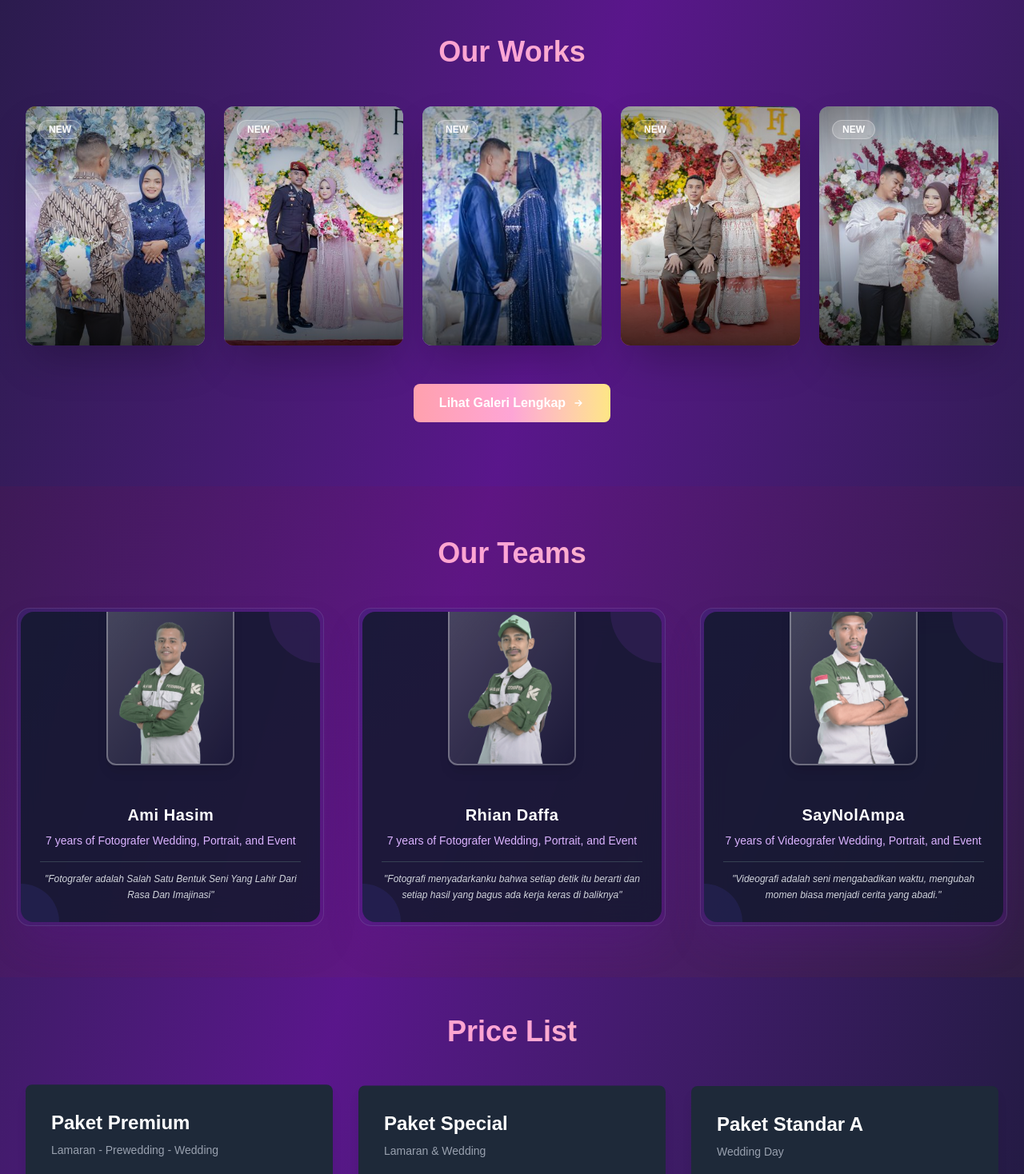
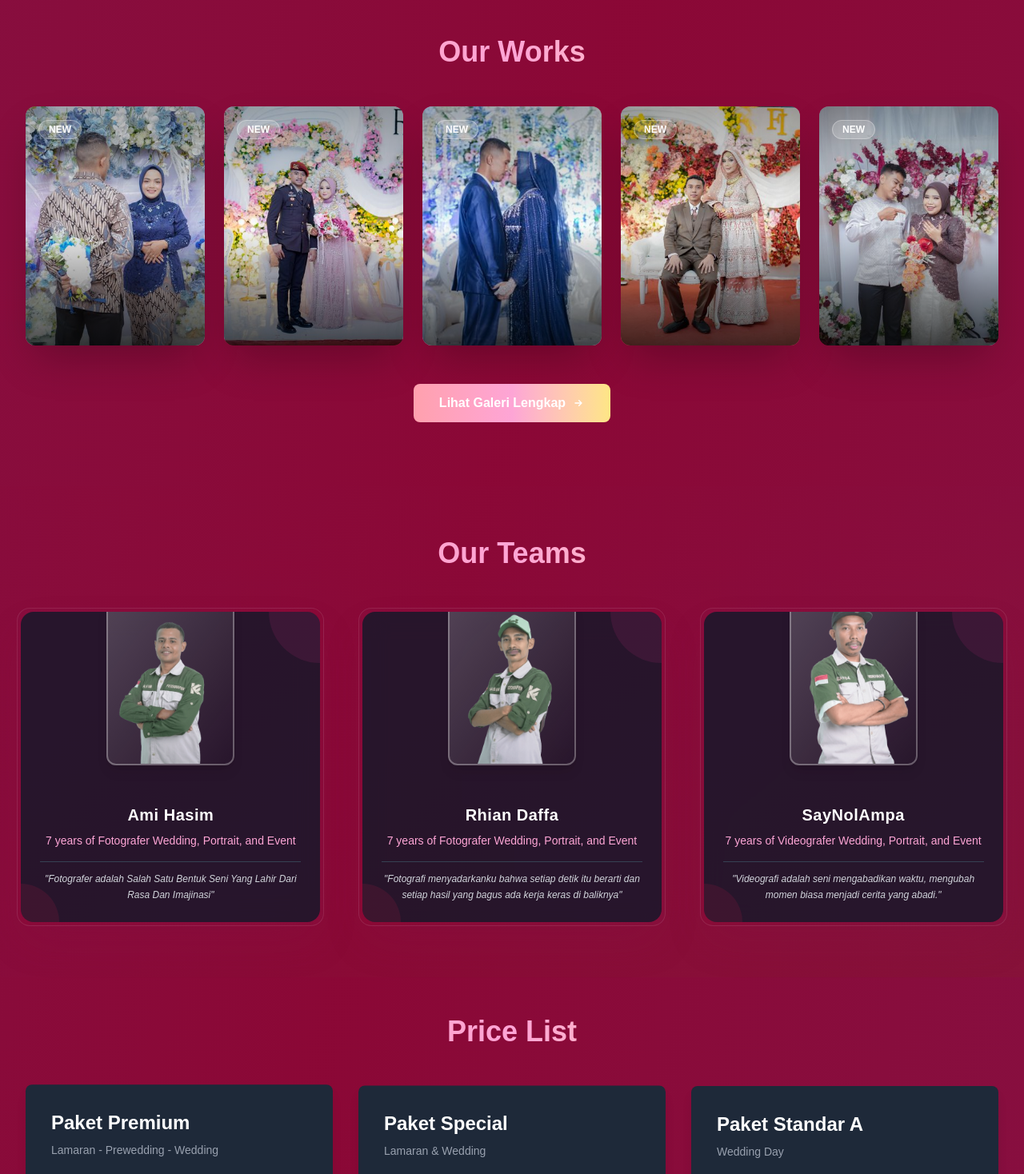
Before and after one commit to Myst0g4n/kangfoto.porto, a Next.js app: page / in a window 1280 px wide. Shown: the part 1660-3128 px from the top of the page at 80% size. Built offline with nearby package versions, Linux system fonts and the light colour scheme; a web font is replaced by a local one.

Commit message:
Replace all purple colors with pink gradient theme across all components

```diff
--- a/app/components/ProjectCard.tsx
+++ b/app/components/ProjectCard.tsx
@@ -8,7 +8,7 @@ export function ProjectCard({ project }: ProjectCardProps) {
     const title = project.name || 'Project'; // Menggunakan property name sesuai dengan struktur data baru
 
     return (
-        <div className="group relative overflow-hidden rounded-lg bg-linear-to-br from-purple-500/20 to-pink-500/20 aspect-square hover:scale-105 transition duration-300 cursor-pointer">
+        <div className="group relative overflow-hidden rounded-lg bg-gradient-to-br from-pink-500/20 via-rose-500/20 to-pink-500/20 aspect-square hover:scale-105 transition duration-300 cursor-pointer">
             <div className="absolute inset-0 bg-black/40 group-hover:bg-black/20 transition"></div>
             <div className="absolute inset-0 flex items-center justify-center">
                 <span className="text-white text-xl font-semibold">{title}</span>
--- a/app/components/ProjectGalleryCard.tsx
+++ b/app/components/ProjectGalleryCard.tsx
@@ -12,7 +12,7 @@ export function ProjectGalleryCard({ image, onImageClick }: ProjectGalleryCardPr
     return (
         <div
             onClick={() => onImageClick(image)}
-            className="group relative overflow-hidden rounded-xl bg-gradient-to-br from-purple-500/20 to-pink-500/20 aspect-[4/3] cursor-pointer shadow-lg hover:shadow-xl transition-shadow duration-300"
+            className="group relative overflow-hidden rounded-xl bg-gradient-to-br from-pink-500/20 via-rose-500/20 to-pink-500/20 aspect-[4/3] cursor-pointer shadow-lg hover:shadow-xl transition-shadow duration-300"
         >
             {/* Thumbnail Image */}
             <div className="absolute inset-0 overflow-hidden">
--- a/app/components/ProjectGalleryCardLanding.tsx
+++ b/app/components/ProjectGalleryCardLanding.tsx
@@ -12,7 +12,7 @@ export function ProjectGalleryCardLanding({ image, onImageClick }: ProjectGaller
     return (
         <div
             onClick={() => onImageClick(image)}
-            className="group relative overflow-hidden rounded-xl bg-gradient-to-br from-indigo-500/30 via-purple-500/30 to-pink-500/30 aspect-[3/4] cursor-pointer shadow-2xl hover:shadow-3xl transition-all duration-500 hover:scale-105"
+            className="group relative overflow-hidden rounded-xl bg-gradient-to-br from-pink-500/30 via-rose-500/30 to-pink-500/30 aspect-[3/4] cursor-pointer shadow-2xl hover:shadow-3xl transition-all duration-500 hover:scale-105"
         >
             {/* Thumbnail Image */}
             <div className="absolute inset-0 overflow-hidden">
@@ -38,7 +38,7 @@ export function ProjectGalleryCardLanding({ image, onImageClick }: ProjectGaller
                         {image.description}
                     </p>
                     <div className="flex items-center justify-center gap-3">
-                        <span className="px-4 py-2 bg-gradient-to-r from-blue-500 to-purple-500 text-white rounded-full text-sm font-semibold shadow-lg">
+                        <span className="px-4 py-2 bg-gradient-to-r from-pink-500 to-rose-500 text-white rounded-full text-sm font-semibold shadow-lg">
                             {image.slug}
                         </span>
                         <span className="text-white text-base font-medium flex items-center gap-2 animate-pulse">
--- a/app/components/TeamMemberCard.tsx
+++ b/app/components/TeamMemberCard.tsx
@@ -19,11 +19,11 @@ export function TeamMemberCard({ member, index }: TeamMemberCardProps) {
         >
             <div className="relative group max-w-sm w-full"> {/* Increased max-width to better fit 3 columns */}
                 {/* Kartu Utama dengan efek glassmorphism dan hover */}
-                <div className="bg-gradient-to-br from-indigo-900/30 to-purple-900/30 backdrop-blur-lg rounded-2xl p-1 shadow-2xl shadow-purple-900/30 border border-white/10 transform transition-all duration-500 group-hover:scale-[1.02] group-hover:shadow-purple-700/40">
+                <div className="bg-gradient-to-br from-pink-900/30 via-rose-900/30 to-pink-900/30 backdrop-blur-lg rounded-2xl p-1 shadow-2xl shadow-pink-900/30 border border-white/10 transform transition-all duration-500 group-hover:scale-[1.02] group-hover:shadow-pink-700/40">
                     <div className="bg-gray-900/80 rounded-2xl p-6 relative overflow-hidden">
                         {/* Efek dekoratif di belakang */}
-                        <div className="absolute top-0 right-0 w-32 h-32 bg-purple-500/10 rounded-full -mr-16 -mt-16"></div>
-                        <div className="absolute bottom-0 left-0 w-24 h-24 bg-indigo-500/10 rounded-full -ml-12 -mb-12"></div>
+                        <div className="absolute top-0 right-0 w-32 h-32 bg-pink-500/10 rounded-full -mr-16 -mt-16"></div>
+                        <div className="absolute bottom-0 left-0 w-24 h-24 bg-rose-500/10 rounded-full -ml-12 -mb-12"></div>
 
                         {/* Foto yang sedikit keluar dari atas kartu */}
                         <div className="-mt-10 mb-4 relative z-10 flex justify-center">
@@ -37,7 +37,7 @@ export function TeamMemberCard({ member, index }: TeamMemberCardProps) {
                         {/* Bagian teks di dalam kartu */}
                         <div className="pt-8 relative z-10"> {/* Memberi ruang untuk foto yang keluar */}
                             <h2 className="text-xl font-bold text-white text-center tracking-wide">{member.name}</h2>
-                            <p className="text-purple-300 text-center mt-2 font-medium text-sm">{member.experience}</p>
+                            <p className="text-pink-300 text-center mt-2 font-medium text-sm">{member.experience}</p>
                             <div className="mt-4 border-t border-gray-700 pt-3">
                                 <h4 className="text-xs italic text-gray-300 text-center leading-relaxed">"{member.quote}"</h4>
                             </div>
--- a/app/components/footer.tsx
+++ b/app/components/footer.tsx
@@ -49,16 +49,16 @@ export default function Footer() {
   const getHoverColor = (platformName: string) => {
     switch (platformName.toLowerCase()) {
       case 'instagram':
-        return 'hover:text-purple-400';
+        return 'hover:text-pink-400';
       case 'facebook':
-        return 'hover:text-blue-400';
+        return 'hover:text-rose-400';
       case 'twitter':
       case 'x':
-        return 'hover:text-blue-300';
+        return 'hover:text-rose-300';
       case 'tiktok':
         return 'hover:text-pink-500';
       default:
-        return 'hover:text-gray-300';
+        return 'hover:text-rose-300';
     }
   };
 
@@ -67,15 +67,15 @@ export default function Footer() {
   }
 
   return (
-    <footer className="bg-black/50 border-t border-purple-500/20 py-8 mt-20">
+    <footer className="bg-gradient-to-r from-pink-900/50 via-rose-900/50 to-pink-900/50 border-t border-pink-500/30 py-8 mt-20">
       <div className="max-w-7xl mx-auto px-4">
         <div className="flex flex-col md:flex-row justify-between items-center">
           <div className="mb-4 md:mb-0">
-            <p className="text-gray-400">&copy; 2019 KangFoto. All rights reserved.</p>
+            <p className="text-pink-200">&copy; 2019 KangFoto. All rights reserved.</p>
           </div>
           <div className="flex space-x-6">
             {loading ? (
-              <p className="text-gray-400">Loading social links...</p>
+              <p className="text-pink-200">Loading social links...</p>
             ) : error ? (
               <p className="text-red-400">Error loading social links</p>
             ) : (
@@ -85,7 +85,7 @@ export default function Footer() {
                     href={socialData.facebook}
                     target="_blank"
                     rel="noopener noreferrer"
-                    className={`text-gray-400 transition-colors duration-300 ${getHoverColor('facebook')}`}
+                    className={`text-pink-200 transition-colors duration-300 ${getHoverColor('facebook')}`}
                   >
                     <span className="sr-only">Facebook</span>
                     {getIcon('facebook')}
@@ -96,7 +96,7 @@ export default function Footer() {
                     href={socialData.instagram}
                     target="_blank"
                     rel="noopener noreferrer"
-                    className={`text-gray-400 transition-colors duration-300 ${getHoverColor('instagram')}`}
+                    className={`text-pink-200 transition-colors duration-300 ${getHoverColor('instagram')}`}
                   >
                     <span className="sr-only">Instagram</span>
                     {getIcon('instagram')}
@@ -107,7 +107,7 @@ export default function Footer() {
                     href={socialData.tiktok}
                     target="_blank"
                     rel="noopener noreferrer"
-                    className={`text-gray-400 transition-colors duration-300 ${getHoverColor('tiktok')}`}
+                    className={`text-pink-200 transition-colors duration-300 ${getHoverColor('tiktok')}`}
                   >
                     <span className="sr-only">TikTok</span>
                     {getIcon('tiktok')}
@@ -118,7 +118,7 @@ export default function Footer() {
                     href={socialData.twitter}
                     target="_blank"
                     rel="noopener noreferrer"
-                    className={`text-gray-400 transition-colors duration-300 ${getHoverColor('twitter')}`}
+                    className={`text-pink-200 transition-colors duration-300 ${getHoverColor('twitter')}`}
                   >
                     <span className="sr-only">Twitter</span>
                     {getIcon('twitter')}
--- a/app/page.tsx
+++ b/app/page.tsx
@@ -9,7 +9,7 @@ import Footer from "./components/footer";
 
 export default function Home() {
   return (
-    <div className="min-h-screen bg-gradient-to-br from-slate-900 via-purple-900 to-slate-900">
+    <div className="min-h-screen bg-gradient-to-br from-pink-900 via-rose-900 to-pink-900">
       <Navbar />
       <Hero />
       <About />
```
